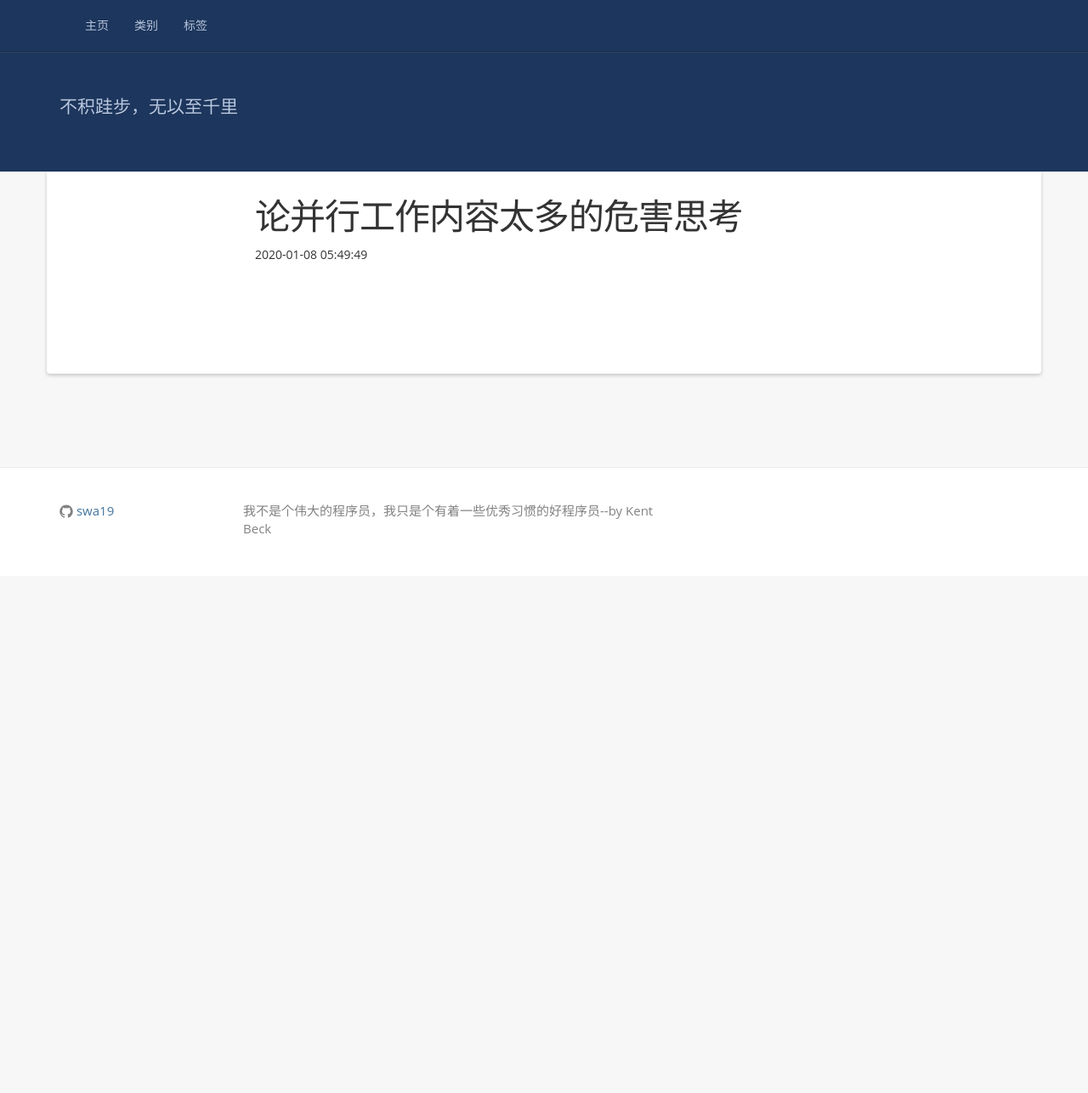
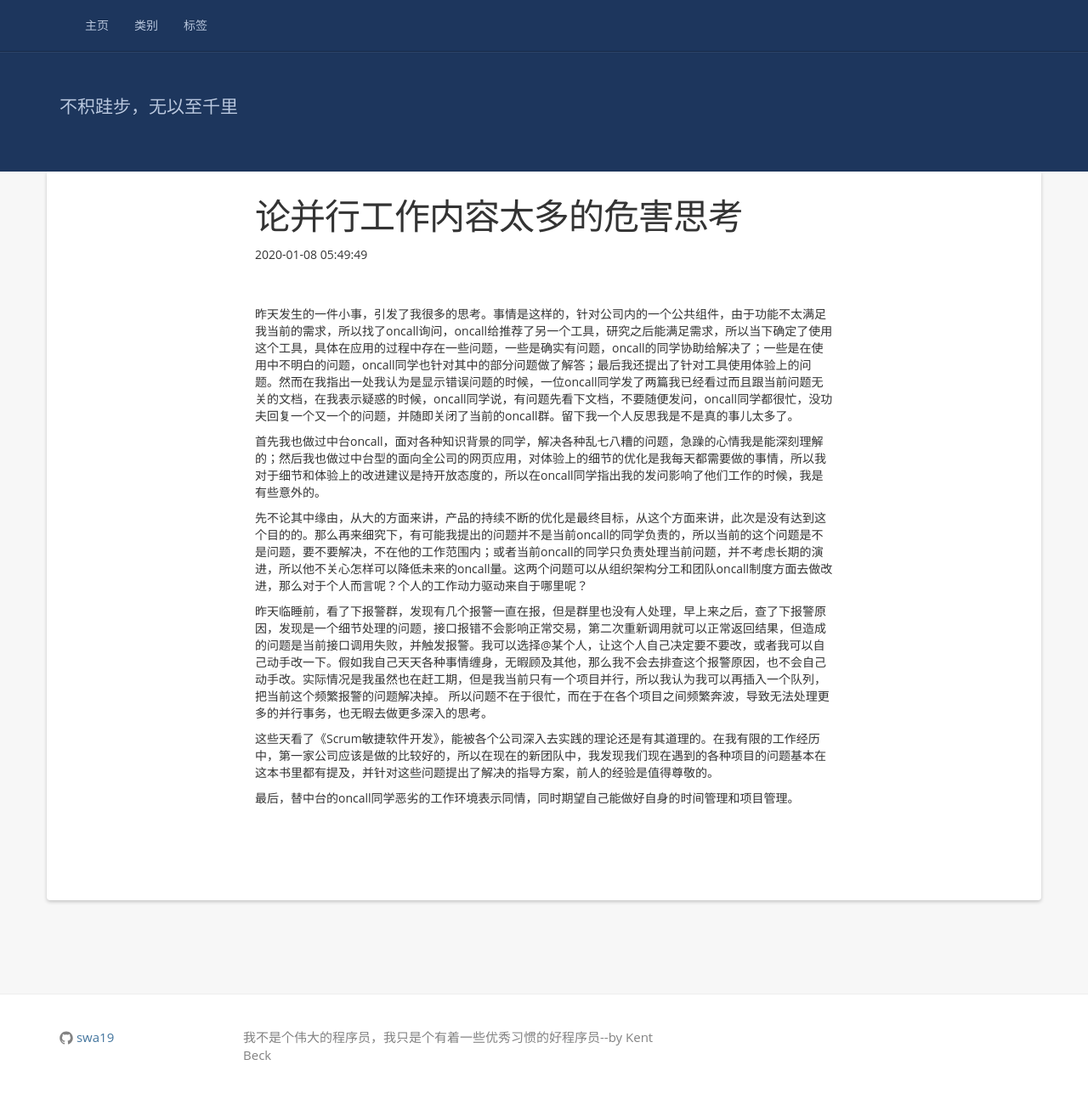
Before and after one commit to caojinyan24/caojinyan24.github.io, a Jekyll site: the page built from _posts/2020/202001/2020-01-08-am.md, in a window 1280 px wide and 1298 px high. Shown: the top 1287 px of the window at 85% size. Built offline with Jekyll 4.4.1, drawn with Linux system fonts in a browser that asks for light colours; nearby versions of some CDN libraries.

Commit message:
Update 2020-01-08-am.md

```diff
--- a/_posts/2020/202001/2020-01-08-am.md
+++ b/_posts/2020/202001/2020-01-08-am.md
@@ -5,3 +5,16 @@ date: 2020-01-08 13:49:49 +0800
 categories: 其他
 tags: others
 ---
+
+昨天发生的一件小事，引发了我很多的思考。事情是这样的，针对公司内的一个公共组件，由于功能不太满足我当前的需求，所以找了oncall询问，oncall给推荐了另一个工具，研究之后能满足需求，所以当下确定了使用这个工具，具体在应用的过程中存在一些问题，一些是确实有问题，oncall的同学协助给解决了；一些是在使用中不明白的问题，oncall同学也针对其中的部分问题做了解答；最后我还提出了针对工具使用体验上的问题。然而在我指出一处我认为是显示错误问题的时候，一位oncall同学发了两篇我已经看过而且跟当前问题无关的文档，在我表示疑惑的时候，oncall同学说，有问题先看下文档，不要随便发问，oncall同学都很忙，没功夫回复一个又一个的问题，并随即关闭了当前的oncall群。留下我一个人反思我是不是真的事儿太多了。
+
+首先我也做过中台oncall，面对各种知识背景的同学，解决各种乱七八糟的问题，急躁的心情我是能深刻理解的；然后我也做过中台型的面向全公司的网页应用，对体验上的细节的优化是我每天都需要做的事情，所以我对于细节和体验上的改进建议是持开放态度的，所以在oncall同学指出我的发问影响了他们工作的时候，我是有些意外的。
+
+先不论其中缘由，从大的方面来讲，产品的持续不断的优化是最终目标，从这个方面来讲，此次是没有达到这个目的的。那么再来细究下，有可能我提出的问题并不是当前oncall的同学负责的，所以当前的这个问题是不是问题，要不要解决，不在他的工作范围内；或者当前oncall的同学只负责处理当前问题，并不考虑长期的演进，所以他不关心怎样可以降低未来的oncall量。这两个问题可以从组织架构分工和团队oncall制度方面去做改进，那么对于个人而言呢？个人的工作动力驱动来自于哪里呢？
+
+昨天临睡前，看了下报警群，发现有几个报警一直在报，但是群里也没有人处理，早上来之后，查了下报警原因，发现是一个细节处理的问题，接口报错不会影响正常交易，第二次重新调用就可以正常返回结果，但造成的问题是当前接口调用失败，并触发报警。我可以选择@某个人，让这个人自己决定要不要改，或者我可以自己动手改一下。假如我自己天天各种事情缠身，无暇顾及其他，那么我不会去排查这个报警原因，也不会自己动手改。实际情况是我虽然也在赶工期，但是我当前只有一个项目并行，所以我认为我可以再插入一个队列，把当前这个频繁报警的问题解决掉。
+所以问题不在于很忙，而在于在各个项目之间频繁奔波，导致无法处理更多的并行事务，也无暇去做更多深入的思考。
+
+这些天看了《Scrum敏捷软件开发》，能被各个公司深入去实践的理论还是有其道理的。在我有限的工作经历中，第一家公司应该是做的比较好的，所以在现在的新团队中，我发现我们现在遇到的各种项目的问题基本在这本书里都有提及，并针对这些问题提出了解决的指导方案，前人的经验是值得尊敬的。
+
+最后，替中台的oncall同学恶劣的工作环境表示同情，同时期望自己能做好自身的时间管理和项目管理。
```
